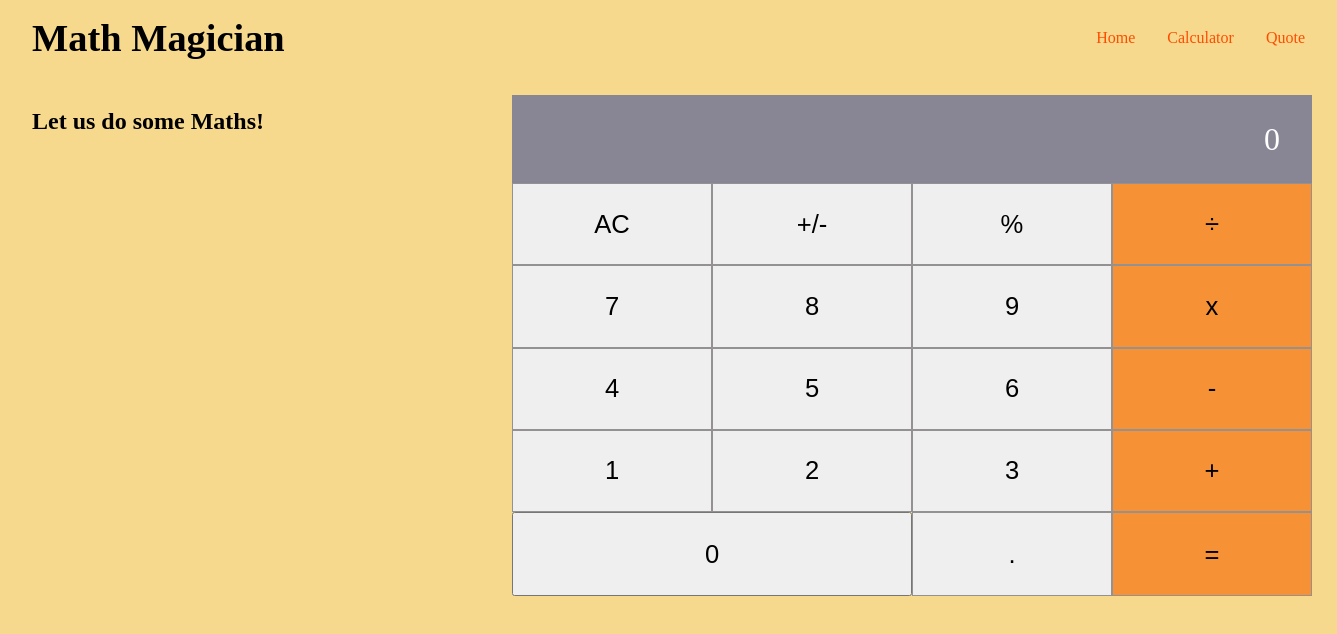
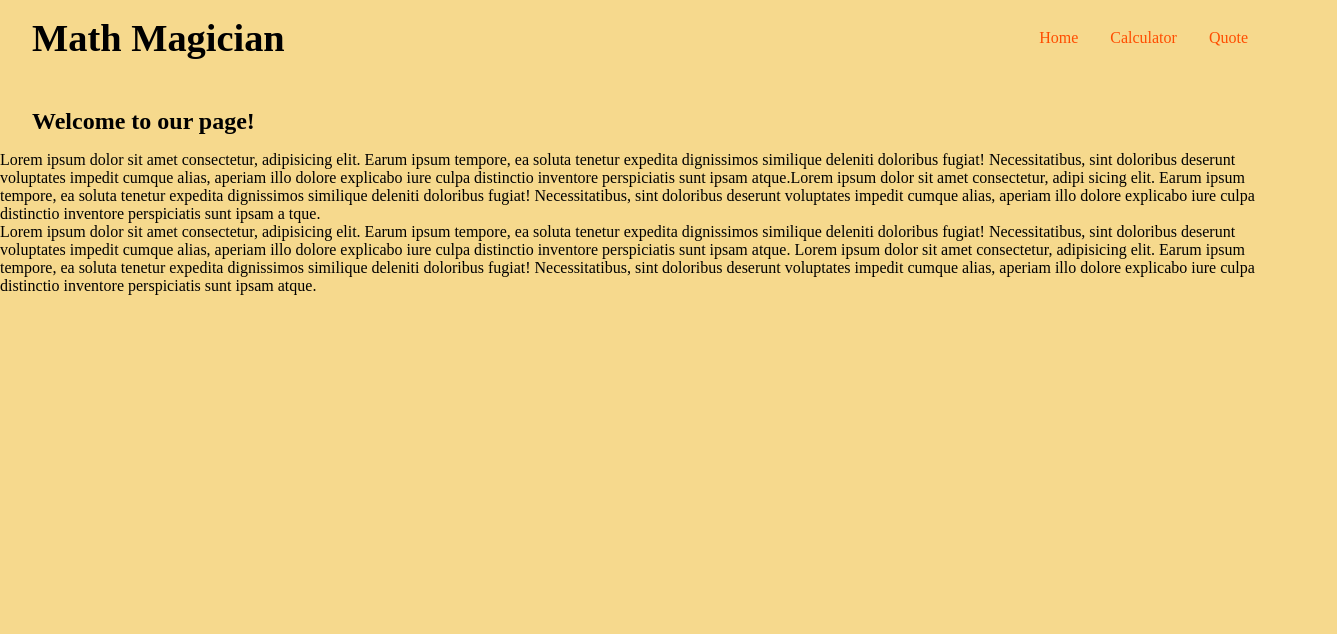
Before and after one commit to digia3d/Math-Magic, a React (Create React App) app: page / in a window 1280 px wide. Shown: the top 634 px of the page, 1337 px wide, since content can reach past the window. Built offline with nearby package versions, Linux system fonts and the light colour scheme.

Commit message:
Add pages Quote and Home and route path

```diff
--- a/src/App.js
+++ b/src/App.js
@@ -1,18 +1,18 @@
-import React from 'react';
+import React, { Component } from 'react';
+import { Routes, Route } from 'react-router-dom';
 import Calculator from './components/Calculator';
+import Home from './components/Home';
+import Quote from './components/Quote';
 
 // eslint-disable-next-line react/prefer-stateless-function
-class App extends React.Component {
-  constructor(props) {
-    super(props);
-    this.state = {};
-  }
-
+class App extends Component {
   render() {
     return (
-      <div className="calculator">
-        <Calculator />
-      </div>
+      <Routes>
+        <Route path="/" element={<Home />} />
+        <Route path="Calculator" element={<Calculator />} />
+        <Route path="Quote" element={<Quote />} />
+      </Routes>
     );
   }
 }
--- a/src/components/App.css
+++ b/src/components/App.css
@@ -9,6 +9,7 @@ header {
   justify-content: space-between;
   align-items: center;
   padding: 1rem 2rem 1rem 2rem;
+  gap: 550px;
 }
 
 nav {
--- a/src/components/Calculator.css
+++ b/src/components/Calculator.css
@@ -16,7 +16,7 @@ body {
 }
 
 .calculator-cont {
-  margin: -40px 25px 0 312px;
+  margin: -74px 25px 0 312px;
   padding-left: 200px;
 }
 
--- /dev/null
+++ b/src/components/Home.js
@@ -0,0 +1,51 @@
+import React from 'react';
+
+import Header from './Header';
+
+function Home() {
+  return (
+    <>
+      <Header />
+      <section>
+        <h2>Welcome to our page!</h2>
+        <p>
+          Lorem ipsum dolor sit amet consectetur, adipisicing elit.
+          Earum ipsum tempore, ea soluta
+          tenetur expedita dignissimos similique deleniti doloribus fugiat!
+          Necessitatibus, sint
+          doloribus deserunt voluptates impedit cumque alias,
+          aperiam illo dolore explicabo iure
+          culpa distinctio inventore perspiciatis sunt ipsam
+          atque.Lorem ipsum dolor sit amet consectetur, adipi
+          sicing elit. Earum ipsum tempore, ea soluta
+          tenetur expedita dignissimos similique deleniti
+          doloribus fugiat! Necessitatibus, sint
+          doloribus deserunt voluptates impedit cumque alias,
+          aperiam illo dolore explicabo iure
+          culpa distinctio inventore perspiciatis sunt ipsam a
+          tque.
+        </p>
+        <p>
+          Lorem ipsum dolor sit amet consectetur, adipisicing elit. Earum ipsum
+          tempore, ea soluta
+          tenetur expedita dignissimos
+          similique deleniti doloribus fugiat! Necessitatibus, sint
+          doloribus deserunt voluptates impedit cumque alias,
+          aperiam illo dolore explicabo iure
+          culpa distinctio inventore perspiciatis sunt ipsam atque.
+          Lorem ipsum dolor sit amet consectetur, adipisicing elit.
+          Earum ipsum tempore, ea soluta
+          tenetur expedita dignissimos similique deleniti
+          doloribus
+          fugiat! Necessitatibus, sint
+          doloribus deserunt voluptates impedit cumque
+          alias, aperiam illo dolore explicabo iure
+          culpa distinctio inventore perspiciatis sunt
+          ipsam atque.
+        </p>
+      </section>
+    </>
+  );
+}
+
+export default Home;
--- /dev/null
+++ b/src/components/Quote.js
@@ -0,0 +1,25 @@
+import React from 'react';
+
+import Header from './Header';
+
+function Quote() {
+  return (
+    <>
+      <Header />
+      <section>
+        <div>
+          <h2>Welcome to our page!</h2>
+        </div>
+        <div>
+          <p>
+            Mathmatics is not about numbers,eauations, computations,
+            or algorithms: it is about understanding.
+            <span>-William Paul Thurston</span>
+          </p>
+        </div>
+      </section>
+    </>
+  );
+}
+
+export default Quote;
```
